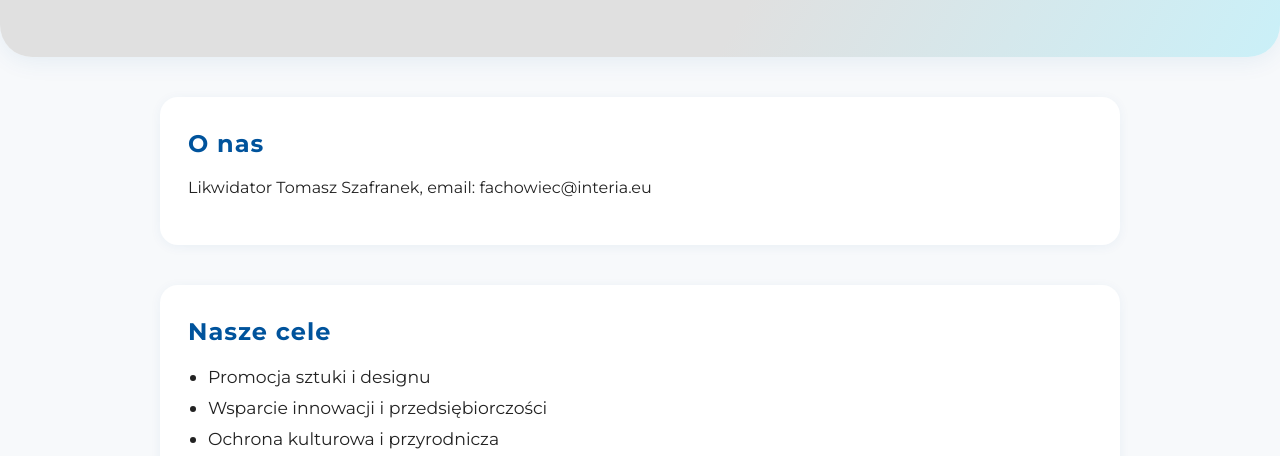
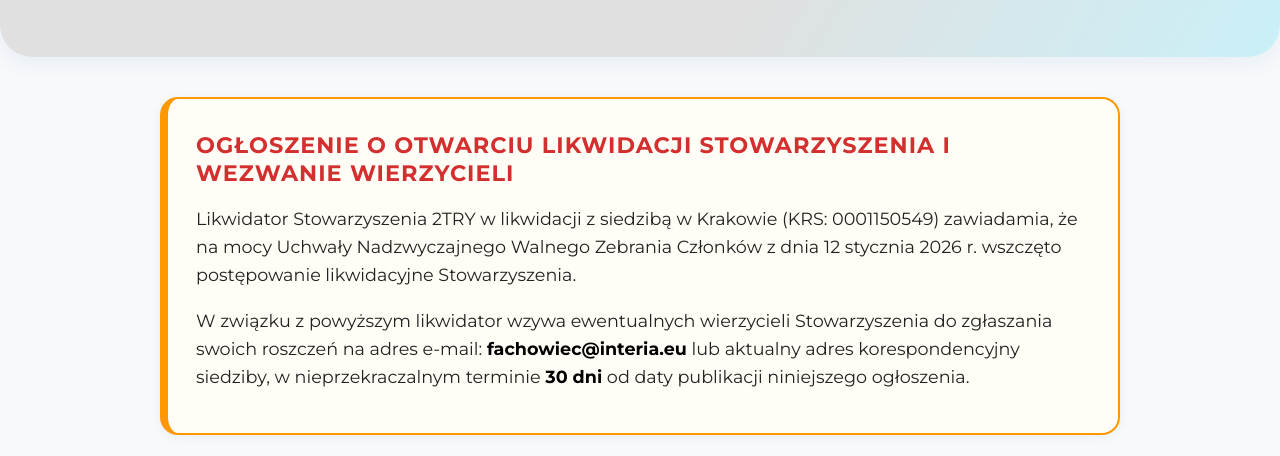
Before and after one commit to MichalEs17/2try-website, a plain HTML site: page index.html in a window 1280 px wide. Shown: the part 288-744 px from the top of the page. Drawn offline with Linux system fonts and the light colour scheme.

Commit message:
Add liquidation announcement section to index.html
Added announcement section for liquidation notice with relevant details.

```diff
--- a/index.html
+++ b/index.html
@@ -95,6 +95,27 @@
     section:hover {
       box-shadow: 0 6px 24px rgba(0,83,156,0.13);
     }
+
+    /* Nowe style dla ogłoszenia o likwidacji */
+    .announcement-section {
+      background: #fffdf5;
+      border: 2px solid #ff9800;
+      border-left: 8px solid #ff9800;
+    }
+    .announcement-section h2 {
+      color: #d32f2f;
+      font-size: 1.4rem;
+      margin-bottom: 15px;
+    }
+    .announcement-section p {
+      font-size: 1.1rem;
+      line-height: 1.6;
+      margin-bottom: 10px;
+    }
+    .announcement-section strong {
+      color: #000;
+    }
+
     h2 {
       color: #00539C;
       margin-top: 0;
@@ -168,6 +189,13 @@
   </section>
 
   <div class="container">
+
+    <section id="announcement" class="announcement-section">
+      <h2>OGŁOSZENIE O OTWARCIU LIKWIDACJI STOWARZYSZENIA I WEZWANIE WIERZYCIELI</h2>
+      <p>Likwidator Stowarzyszenia 2TRY w likwidacji z siedzibą w Krakowie (KRS: 0001150549) zawiadamia, że na mocy Uchwały Nadzwyczajnego Walnego Zebrania Członków z dnia 12 stycznia 2026 r. wszczęto postępowanie likwidacyjne Stowarzyszenia.</p>
+      <p>W związku z powyższym likwidator wzywa ewentualnych wierzycieli Stowarzyszenia do zgłaszania swoich roszczeń na adres e-mail: <strong>fachowiec@interia.eu</strong> lub aktualny adres korespondencyjny siedziby, w nieprzekraczalnym terminie <strong>30 dni</strong> od daty publikacji niniejszego ogłoszenia.</p>
+    </section>
+
     <section id="about">
       <h2>O nas</h2>
       <p>Likwidator Tomasz Szafranek, email: fachowiec@interia.eu </p>
@@ -192,7 +220,7 @@
   </div>
 
   <footer>
-    <p>&copy; 2025 Stowarzyszenie 2TRY w Likwidacji. Wszelkie prawa zastrzeżone.</p>
+    <p>&copy; 2026 Stowarzyszenie 2TRY w Likwidacji. Wszelkie prawa zastrzeżone.</p>
   </footer>
 </body>
 </html>
```
